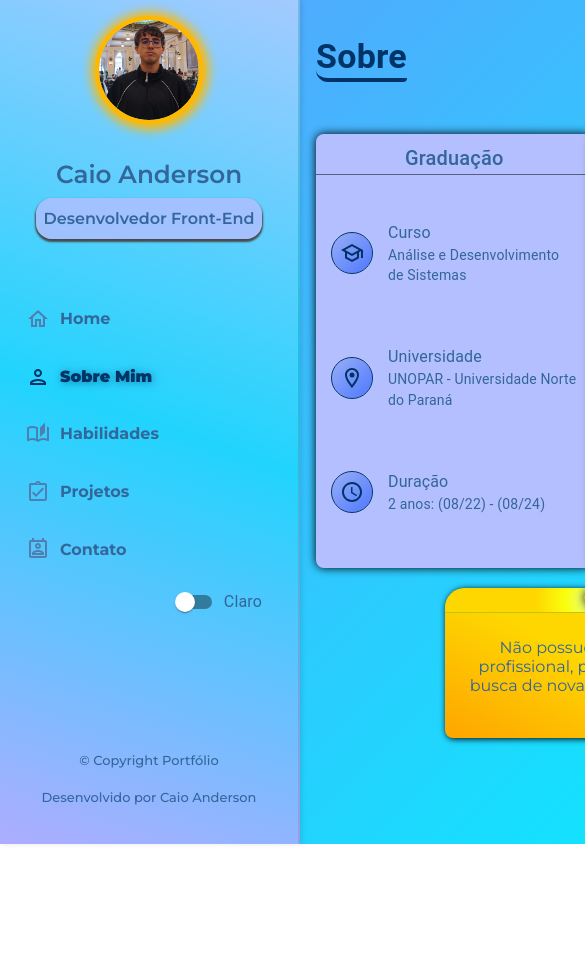
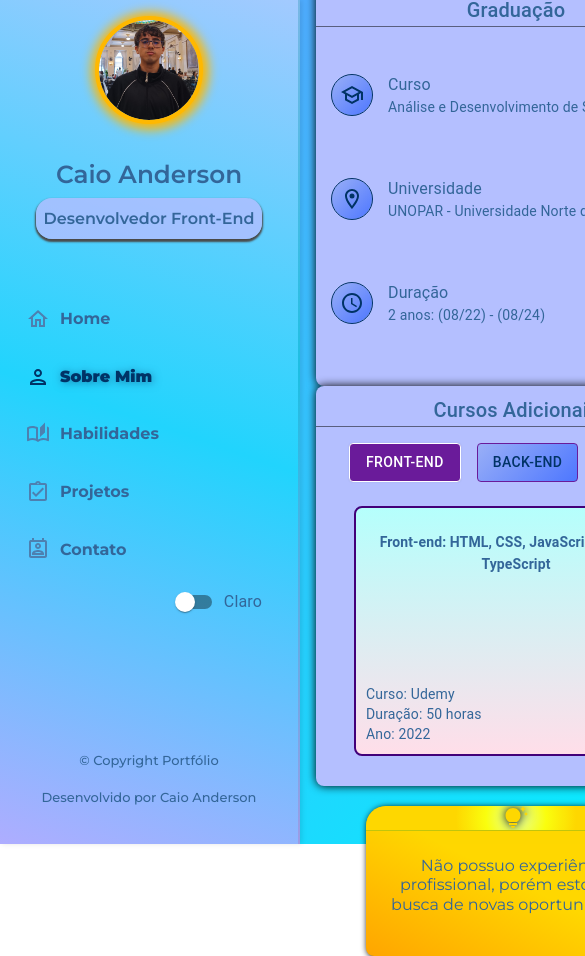
Before and after one commit to CaiooAnderson/CSS-training, a React (Create React App) app in the folder meu-portfolio/: page / in a window 390 px wide. Both pictures are taken after a click on the button "Sobre Mim". Shown: the top 956 px of the page, 585 px wide, since content can reach past the window. Before the commit the page ends 844 px from the top, so only its background shows below. Built offline with nearby package versions, Linux system fonts and the light colour scheme; the HTML template or start-up script is replaced by a standard one; a web font is replaced by a local one.

Commit message:
Remover sidebar fixa no mobile/tablet

```diff
--- a/meu-portfolio/src/components/About.jsx
+++ b/meu-portfolio/src/components/About.jsx
@@ -1,5 +1,5 @@
 import React from 'react';
-import { Fade, Box, Typography, Zoom } from '@mui/material';
+import { Fade, Box, Typography, Zoom, Grid } from '@mui/material';
 import Graduacao from './Graduacao';
 import Cursos from './Cursos';
 import Hint from './Hint';
@@ -34,24 +34,24 @@ const About = () => {
                                             position: 'relative'
                                         }}>
             <Zoom in={true} timeout={1750}>
-                <Box className='about-title' sx={{ width: '100%', display: 'flex', flexDirection: 'row', justifyContent: 'left' }}>
-                    <Typography variant='h4' sx={{ fontWeight: 'bold', mb: 4, borderBottom: '2px solid #000' }}>
+                <Box className='about-title' sx={{ width: '100%', display: 'flex', justifyContent: 'left' }}>
+                    <Typography variant='h4' sx={{ fontWeight: 'bold', mb: 4, borderBottom: '4px solid #4a148c', color: '#003366' }}>
                         Sobre
                     </Typography>
                 </Box>
             </Zoom>
-            <Box className='about-center' sx={{ display: 'flex', flexDirection: 'row', width: '100%', justifyContent: 'space-around', alignItems: 'center' }}>
+            <Grid container className='about-center' sx={{ width: '100%', justifyContent: 'space-evenly', alignItems: 'center' }}>
                 <Fade in={true} timeout={2000}>
-                    <Box className='about-container' sx={{ maxWidth: 'max-content', borderRadius: '8px', filter: 'drop-shadow(0 0 5px #000)', height: '100%', overflow: 'hidden' }}>
+                    <Grid item className='about-container' sx={{ width: '400px', backgroundColor: '#b4bfff', borderRadius: '8px', filter: 'drop-shadow(0 0 5px #000)', height: '400px', overflow: 'hidden' }}>
                         <Graduacao />
-                    </Box>
+                    </Grid>
                 </Fade>
                 <Fade in={true} timeout={2000}>
-                    <Box className='about-container' sx={{ maxWidth: 'max-content', borderRadius: '8px', filter: 'drop-shadow(0 0 5px #000)', height: '100%', overflow: 'hidden' }}>
+                    <Grid item className='about-container' sx={{ width: '400px', backgroundColor: '#b4bfff', borderRadius: '8px', filter: 'drop-shadow(0 0 5px #000)', height: '400px', overflow: 'hidden' }}>
                         <Cursos />
-                    </Box>
+                    </Grid>
                 </Fade>
-            </Box>
+            </Grid>
                 <Fade in={true} timeout={3000}>
                     <Box className='about-hint'>
                         <Hint tips={tips} />
--- a/meu-portfolio/src/styles.css
+++ b/meu-portfolio/src/styles.css
@@ -836,10 +836,7 @@ body.dark-mode .sidebar {
   margin: 0 20px;
 }
 
-
-
 /* HINT */
-
 .hint-container {
   width: 300px;
   height: 150px;
@@ -897,8 +894,6 @@ body.dark-mode .sidebar {
 
 .about-hint {
   height: 200px;
-  margin-bottom: 20px;
-  margin-right: 40px;
   display: flex;
   justify-content: center;
   width: 100%;
```
